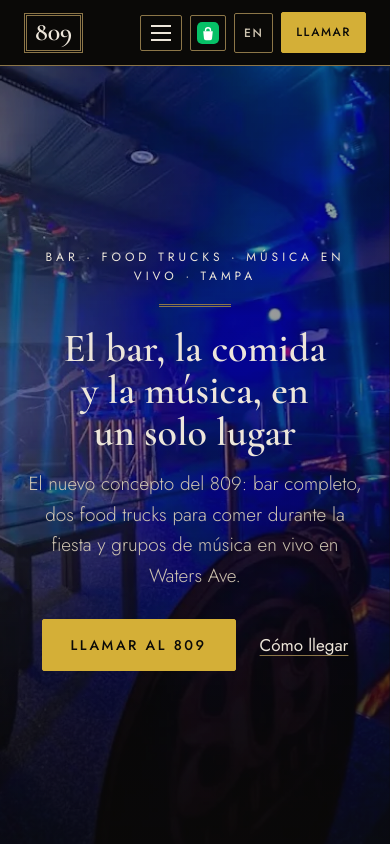
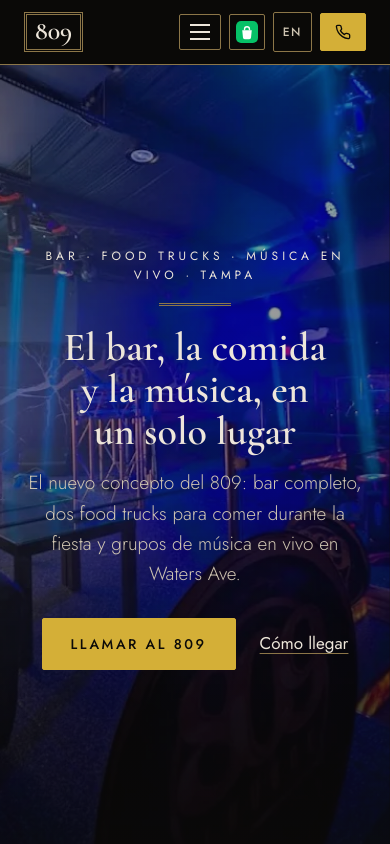
Before and after one commit to lmanzano86-ui/demo-809-lounge, a plain HTML site: page index.html in a window 390 px wide. Shown: the top 844 px of the page. Drawn offline with nearby package versions, Linux system fonts and the light colour scheme.

Commit message:
Demo 809: en el teléfono el botón de la barra es solo el icono del teléfono (sin la palabra Llamar, orden de Lester para ahorrar espacio); en escritorio conserva icono y texto

```diff
--- a/index.html
+++ b/index.html
@@ -153,6 +153,11 @@ nav.menu a::after{content:"";position:absolute;left:0;right:0;bottom:0;height:1p
 nav.menu a:hover::after,nav.menu a:focus-visible::after,nav.menu a.activo::after{transform:scaleX(1)}
 nav.menu a.activo{color:var(--texto)}
 .btn-menu{display:none;background:none;border:1px solid var(--linea);color:var(--texto);font-family:var(--fuente-texto);font-size:12px;letter-spacing:2.5px;text-transform:uppercase;padding:9px 14px;cursor:pointer;border-radius:2px}
+.btn-llamar{display:inline-flex;align-items:center;gap:8px}
+@media (max-width:860px){
+  .btn-llamar .llamar-txt{display:none}
+  .btn-llamar{gap:0;padding:10px 12px}
+}
 .btn-ue{display:inline-flex;align-items:center;justify-content:center;padding:6px;border:1px solid var(--linea);border-radius:2px;background:none;line-height:0}
 .btn-menu span{display:block;width:20px;height:2px;background:var(--texto)}
 .btn-menu span+span{margin-top:5px}
@@ -217,7 +222,7 @@ nav.menu a.activo{color:var(--texto)}
       <button class="btn-menu" id="btn-menu" aria-expanded="false" aria-controls="panel-menu" aria-label="Abrir el menú de navegación"><span></span><span></span><span></span></button>
       <a class="btn-ue" href="https://www.ubereats.com/us-es/store/809-restaurant-lounge-3712-west-waters-avenue/iQWlh7s1XO6EgA9EOOHfWw?sc=SEARCH_SUGGESTION" target="_blank" rel="noopener" aria-label="Pedir delivery en Uber Eats" title="Uber Eats"><svg viewBox="0 0 24 24" width="22" height="22" aria-hidden="true"><rect width="24" height="24" rx="5.5" fill="#06C167"/><path d="M6.8 10h10.4l-.8 8.1a2 2 0 0 1-2 1.9H9.6a2 2 0 0 1-2-1.9L6.8 10Z" fill="#fff"/><path d="M9.3 10.2V9a2.7 2.7 0 0 1 5.4 0v1.2" fill="none" stroke="#fff" stroke-width="1.5"/></svg></a>
       <button class="btn btn-idioma" id="btn-idioma" onclick="toggleLang()">EN</button>
-      <a class="btn btn-dorado" href="tel:+18132845300" data-es="Llamar" data-en="Call">Llamar</a>
+      <a class="btn btn-dorado btn-llamar" href="tel:+18132845300" aria-label="Llamar al 809"><svg viewBox="0 0 24 24" width="16" height="16" fill="none" stroke="currentColor" stroke-width="2" stroke-linecap="round" stroke-linejoin="round" aria-hidden="true"><path d="M22 16.92v3a2 2 0 0 1-2.18 2 19.79 19.79 0 0 1-8.63-3.07 19.5 19.5 0 0 1-6-6A19.79 19.79 0 0 1 2.12 4.18 2 2 0 0 1 4.11 2h3a2 2 0 0 1 2 1.72c.13.96.36 1.9.7 2.81a2 2 0 0 1-.45 2.11L8.09 9.91a16 16 0 0 0 6 6l1.27-1.27a2 2 0 0 1 2.11-.45c.91.34 1.85.57 2.81.7A2 2 0 0 1 22 16.92z"/></svg><span class="llamar-txt" data-es="Llamar" data-en="Call">Llamar</span></a>
     </div>
   </div>
   <nav class="panel-menu" id="panel-menu" aria-label="Menú">
```
